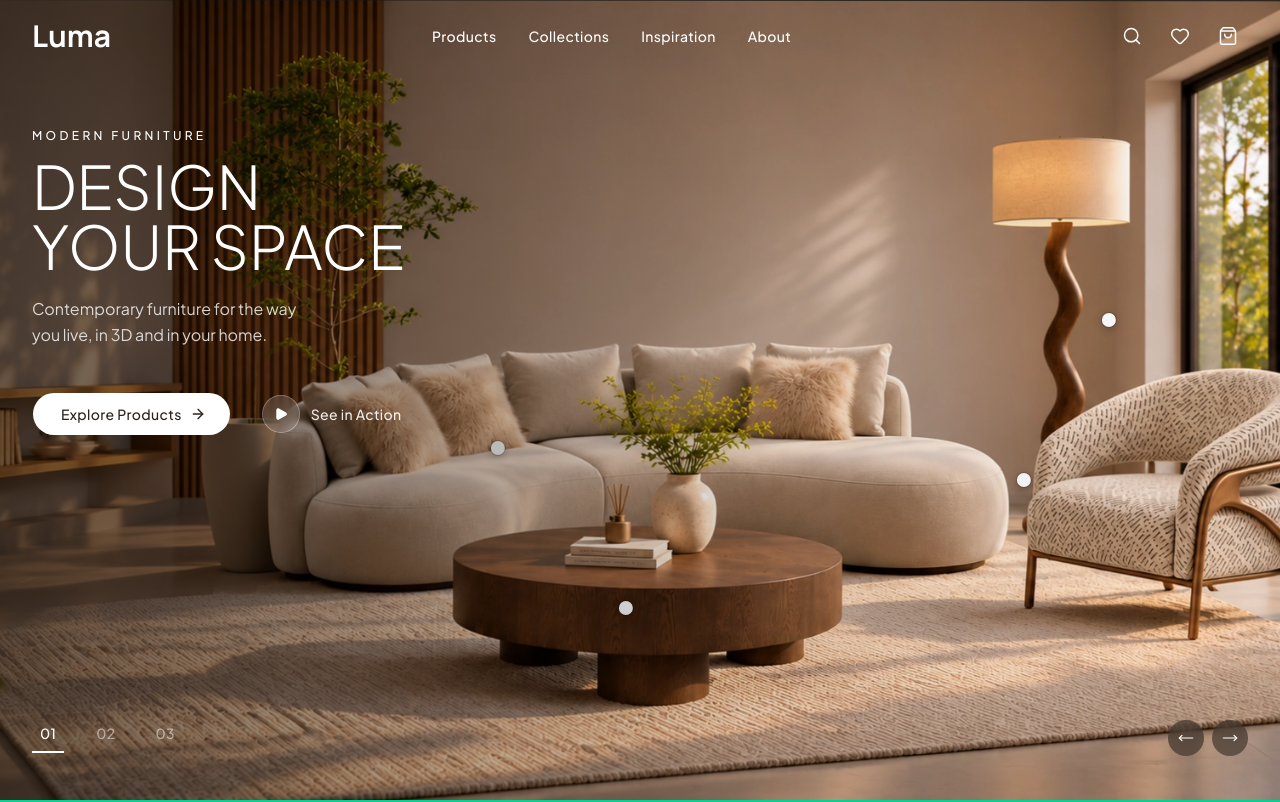
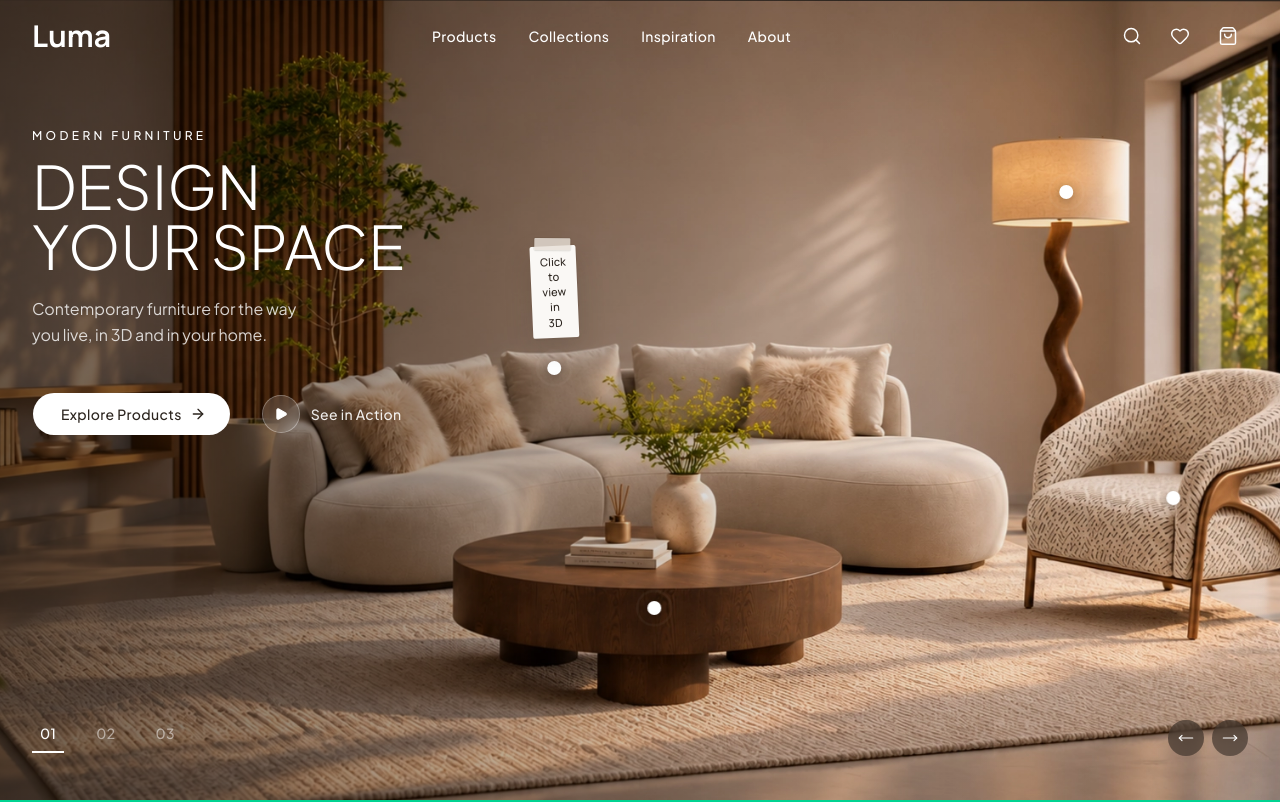
Before and after one commit to danielnguyen1613-dev/furni-studio, a Next.js app: page / in a window 1280 px wide. Shown: the top 802 px of the page. Built offline with nearby package versions, Linux system fonts and the light colour scheme.

Commit message:
feat(hero): anchor hotspots to image and add 3D note tip

```diff
--- a/src/app/globals.css
+++ b/src/app/globals.css
@@ -244,9 +244,53 @@
   }
 }
 
+/* Hero furniture hotspot — expanding ring (center dot is Tailwind on the button child) */
+.hotspot {
+  overflow: visible;
+  cursor: pointer;
+  appearance: none;
+}
+
+.hotspot::after {
+  content: "";
+  position: absolute;
+  left: 50%;
+  top: 50%;
+  width: 0.75rem;
+  height: 0.75rem;
+  border: 1px solid rgb(255 255 255 / 0.9);
+  border-radius: 9999px;
+  pointer-events: none;
+  animation: hotspot-ripple 2s ease-out infinite;
+}
+
+@media (min-width: 768px) {
+  .hotspot::after {
+    width: 0.875rem;
+    height: 0.875rem;
+  }
+}
+
+@keyframes hotspot-ripple {
+  0% {
+    transform: translate(-50%, -50%) scale(1);
+    opacity: 0.75;
+  }
+
+  100% {
+    transform: translate(-50%, -50%) scale(2.75);
+    opacity: 0;
+  }
+}
+
 @media (prefers-reduced-motion: reduce) {
   .hero-sunbeam {
     animation: none;
     opacity: 0;
   }
+
+  .hotspot::after {
+    animation: none;
+    opacity: 0;
+  }
 }
--- a/src/components/home/Hero.tsx
+++ b/src/components/home/Hero.tsx
@@ -3,7 +3,7 @@ import { ArrowRight, MoveLeft, MoveRight, Play } from "lucide-react";
 import { Button } from "@/components/ui/button";
 
 import { Header } from "./Header";
-import { HeroImageContainer } from "./HeroImageContainer";
+import { HeroHotspots, HeroImageContainer } from "./HeroImageContainer";
 import { HeroLightStreaks } from "./HeroLightStreaks";
 
 export function Hero() {
@@ -19,6 +19,9 @@ export function Hero() {
 
       {/* Sunlight beam — above image/overlay, below UI */}
       <HeroLightStreaks />
+
+      {/* Hotspots share image coords; above overlays so product cards stay crisp */}
+      <HeroHotspots />
 
       {/* Header overlays the image — no extra vertical space */}
       <Header />
--- a/src/components/home/HeroImageContainer.tsx
+++ b/src/components/home/HeroImageContainer.tsx
@@ -1,50 +1,79 @@
 import Image from "next/image";
+import type { ReactNode } from "react";
 
 import { Hotspot } from "./Hotspot";
 
+/**
+ * Percentage coordinates relative to the original hero image (1672×941).
+ * x/y are % of image width/height from the top-left — not the viewport.
+ */
 const HOTSPOTS = [
-  { id: "sofa", x: 40, y: 56, label: "Modular sofa" },
-  { id: "table", x: 49, y: 76, label: "Coffee table" },
-  { id: "chair", x: 77, y: 60, label: "Accent chair" },
-  { id: "lamp", x: 83, y: 40, label: "Floor lamp" },
+  {
+    id: "sofa",
+    x: 44.0,
+    y: 46.0,
+    label: "Modular sofa",
+    viewIn3d: true,
+    href: "#see-in-3d",
+  },
+  { id: "table", x: 51.0, y: 76.0, label: "Coffee table" },
+  { id: "chair", x: 87.5, y: 62.2, label: "Accent chair" },
+  { id: "lamp", x: 80.0, y: 24.0, label: "Floor lamp" },
 ] as const;
+
+/** Shared image-aspect cover frame — crops with the hero image. */
+function HeroCoverFrame({ children }: { children: ReactNode }) {
+  return (
+    <div
+      className="
+        absolute top-1/2 right-0
+        h-[max(100%,calc(100vw*941/1672))]
+        w-[max(100%,calc(100vh*1672/941))]
+        -translate-y-1/2
+        lg:right-auto lg:left-1/2 lg:-translate-x-1/2 lg:-translate-y-1/2
+      "
+    >
+      <div className="relative h-full w-full">{children}</div>
+    </div>
+  );
+}
 
 export function HeroImageContainer() {
   return (
     <div className="absolute inset-0 z-0 overflow-hidden bg-primary">
-      {/*
-        Composition frame keeps the image's 16:9 ratio while always covering
-        the hero. Parent overflow crops the left side on smaller viewports.
-        Mobile/tablet: right-anchored. Desktop: centered.
-      */}
-      <div
-        className="
-          absolute top-1/2 right-0
-          h-[max(100%,calc(100vw*9/16))]
-          w-[max(100%,calc(100vh*16/9))]
-          -translate-y-1/2
-          lg:right-auto lg:left-1/2 lg:-translate-x-1/2 lg:-translate-y-1/2
-        "
-      >
+      <HeroCoverFrame>
         <Image
           src="/images/hero.webp"
           alt="Modern living room with modular sofa"
           fill
           priority
           sizes="100vw"
-          className="object-cover object-right lg:object-center"
+          className="object-fill"
           draggable={false}
         />
+      </HeroCoverFrame>
+    </div>
+  );
+}
 
+/** Same coordinate system as the hero image; sits above overlays so cards stay crisp. */
+export function HeroHotspots() {
+  return (
+    <div className="pointer-events-none absolute inset-0 z-[5] overflow-hidden">
+      <HeroCoverFrame>
+        <div className="absolute inset-0">
             {HOTSPOTS.map((hotspot) => (
               <Hotspot
                 key={hotspot.id}
                 x={hotspot.x}
                 y={hotspot.y}
                 label={hotspot.label}
+                viewIn3d={"viewIn3d" in hotspot ? hotspot.viewIn3d : undefined}
+                href={"href" in hotspot ? hotspot.href : undefined}
               />
             ))}
         </div>
+      </HeroCoverFrame>
     </div>
   );
 }
--- a/src/components/home/Hotspot.tsx
+++ b/src/components/home/Hotspot.tsx
@@ -1,16 +1,55 @@
 type HotspotProps = {
+  /** Percent of image width from the left (image coordinate system). */
   x: number;
+  /** Percent of image height from the top (image coordinate system). */
   y: number;
   label: string;
+  /** When true, shows the “Click to view in 3D” tip above the dot. */
+  viewIn3d?: boolean;
+  href?: string;
 };
 
-export function Hotspot({ x, y, label }: HotspotProps) {
+export function Hotspot({
+  x,
+  y,
+  label,
+  viewIn3d,
+  href = "#see-in-3d",
+}: HotspotProps) {
   return (
-    <button
-      type="button"
-      aria-label={label}
-      className="absolute z-10 size-3 -translate-x-1/2 -translate-y-1/2 rounded-full bg-white shadow-[0_0_0_1px_rgba(0,0,0,0.15),0_2px_8px_rgba(0,0,0,0.28)] md:size-3.5"
+    <div
+      className="pointer-events-auto absolute z-10 -translate-x-1/2 -translate-y-1/2"
       style={{ left: `${x}%`, top: `${y}%` }}
-    />
+    >
+      {viewIn3d ? (
+        <div
+          className="
+            pointer-events-auto absolute left-1/2 z-20 flex -translate-x-1/2 flex-col items-center
+            top-full mt-2
+            lg:top-auto lg:bottom-full lg:mt-0 lg:mb-2
+          "
+        >
+          <a
+            href={href}
+            className="relative block max-w-[9rem] -rotate-[2.5deg] rounded-[2px] bg-[#faf8f5] px-2.5 py-2 text-center font-heading text-[0.625rem] font-medium leading-snug tracking-[0.01em] text-[#2b241e] shadow-[1px_2px_0_rgba(43,36,30,0.04),0_10px_28px_rgba(43,36,30,0.16)] transition-transform duration-300 hover:-translate-y-0.5 hover:-rotate-1 sm:text-[0.6875rem]"
+          >
+            {/* Washi tape */}
+            <span
+              aria-hidden
+              className="absolute -top-2 left-1/2 h-3 w-9 -translate-x-1/2 rotate-[3deg] rounded-[1px] bg-[#e8e0d8]/80 shadow-[0_1px_2px_rgba(43,36,30,0.08)] ring-1 ring-[#2b241e]/6"
+            />
+            Click to view in 3D
+          </a>
+        </div>
+      ) : null}
+
+      <button
+        type="button"
+        aria-label={label}
+        className="hotspot relative flex size-10 items-center justify-center border-0 bg-transparent p-0 md:size-11"
+      >
+        <span className="relative z-[1] size-3 rounded-full bg-white shadow-[0_2px_8px_rgba(0,0,0,0.28)] md:size-3.5" />
+      </button>
+    </div>
   );
 }
```
Lines whose indentation alone changed are shown as unchanged.
